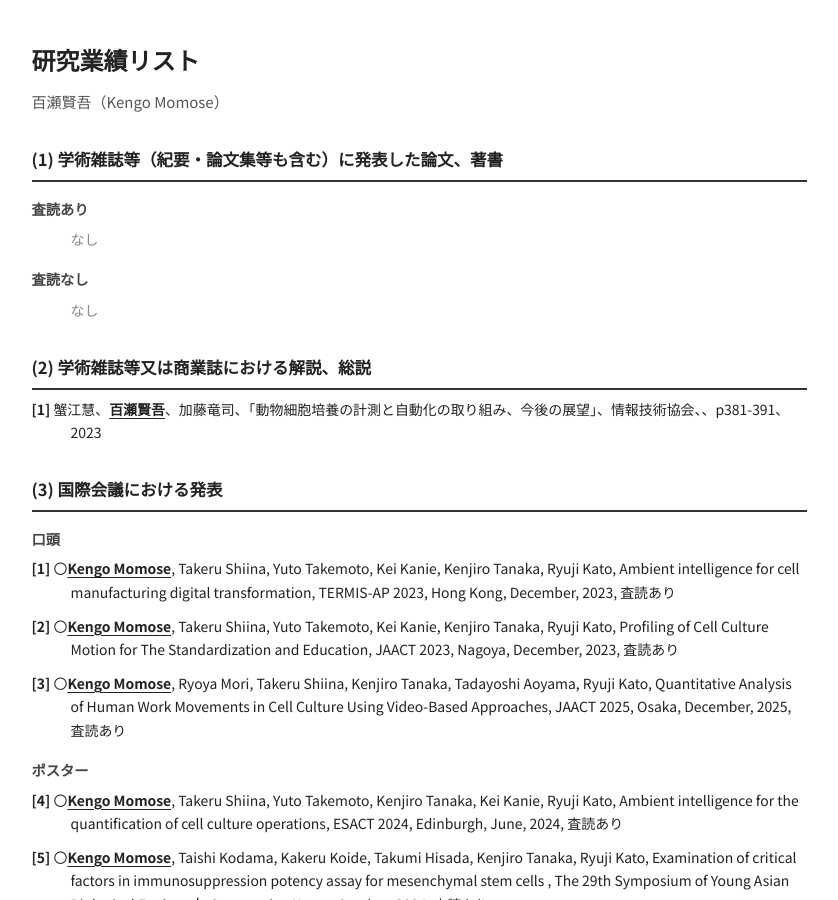
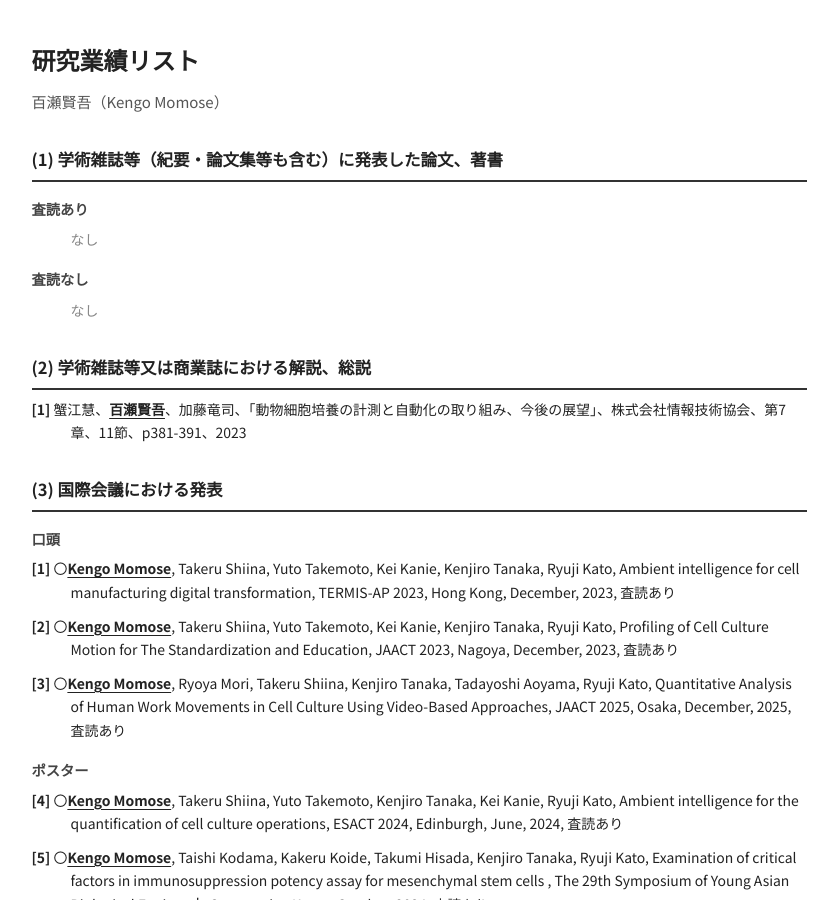
Before and after one commit to kengomomose/achievement-list, a Jekyll site: the page built from index.html, in a window 1280 px wide and 900 px high. Shown: the whole window, without its empty margins (221-1059 px from the left). Built offline with Jekyll 4.4.1, drawn with Linux system fonts in a browser that asks for light colours.

Commit message:
（2）書籍を修正

```diff
--- a/_data/achievements.yml
+++ b/_data/achievements.yml
@@ -75,8 +75,8 @@ reviews:
       - { name: "百瀬賢吾", me: true }
       - { name: "加藤竜司" }
     title: "動物細胞培養の計測と自動化の取り組み、今後の展望"
-    publication: "情報技術協会"
-    detail: ""
+    publication: "株式会社情報技術協会"
+    detail: "第7章、11節"
     pages: "p381-391"
     year: 2023
 
```
